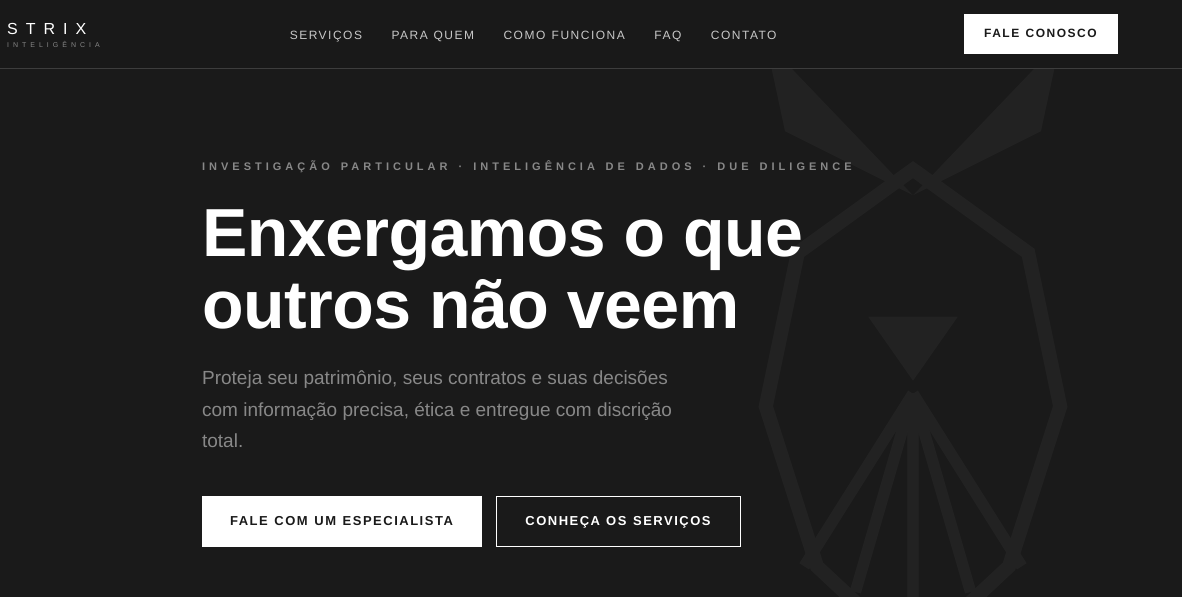
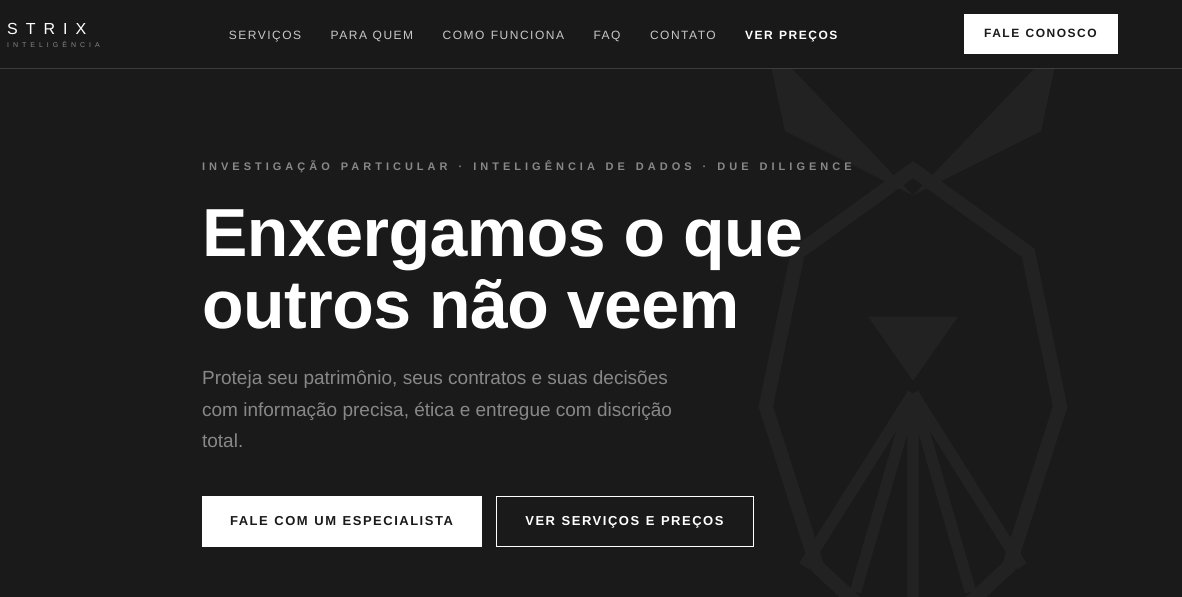
Before and after one commit to flaviapimenta-sm/STRIX, a plain HTML site: page index.html in a window 1280 px wide. Shown: the top 597 px of the page, 98-1280 px from the left. Drawn offline with Linux system fonts and the light colour scheme.

Commit message:
Add links from main page to sales page (vendas.html)
- Nav desktop: add "Ver Preços" link
- Nav mobile: add "Ver Preços" link
- Hero CTA: change outline button to "Ver serviços e preços" linking to vendas.html
- Footer navigation: add "Ver Preços" link

Co-Authored-By: Claude Sonnet 4.6 <noreply@anthropic.com>

```diff
--- a/index.html
+++ b/index.html
@@ -1117,6 +1117,7 @@
                 <li><a href="#como-funciona">Como funciona</a></li>
                 <li><a href="#faq">FAQ</a></li>
                 <li><a href="#contato">Contato</a></li>
+                <li><a href="vendas.html" style="color:var(--white);font-weight:600;">Ver Preços</a></li>
             </ul>
 
             <div class="nav-cta-desktop">
@@ -1139,6 +1140,7 @@
         <a href="#como-funciona" onclick="closeMenu()">Como funciona</a>
         <a href="#faq"           onclick="closeMenu()">FAQ</a>
         <a href="#contato"       onclick="closeMenu()">Contato</a>
+        <a href="vendas.html"    onclick="closeMenu()" style="font-weight:600;">Ver Preços</a>
         <a href="https://wa.me/5535997120007" target="_blank" rel="noopener"
            class="btn btn-wa" onclick="closeMenu()">
             Fale pelo WhatsApp
@@ -1177,7 +1179,7 @@
                        class="btn btn-primary">
                         Fale com um especialista
                     </a>
-                    <a href="#servicos" class="btn btn-outline">Conheça os serviços</a>
+                    <a href="vendas.html" class="btn btn-outline">Ver serviços e preços</a>
                 </div>
                 <div class="hero-badges">
                     <span class="hero-badge">100% fontes abertas e legais</span>
@@ -1951,6 +1953,7 @@
                         <li><a href="#como-funciona">Como funciona</a></li>
                         <li><a href="#faq">Perguntas frequentes</a></li>
                         <li><a href="#contato">Contato</a></li>
+                        <li><a href="vendas.html" style="font-weight:600;color:var(--white);">Ver Preços</a></li>
                     </ul>
                 </div>
 
```
